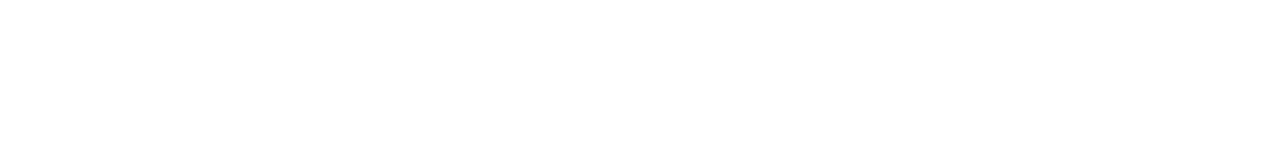
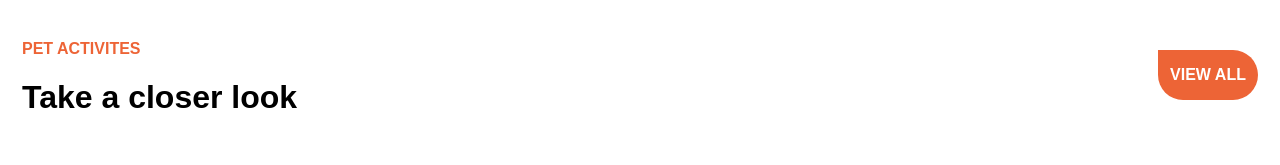
Before and after one commit to bigPeepo/202301-w1ch4-dani-setien, a website: page src/index.html in a window 1280 px wide. Drawn offline with Linux system fonts and the light colour scheme.

Commit message:
Complete header layot

```diff
--- a/package.json
+++ b/package.json
@@ -14,5 +14,8 @@
   "devDependencies": {
     "parcel": "^2.8.2",
     "rimraf": "^3.0.2"
+  },
+  "dependencies": {
+    "@fontsource/nunito": "^4.5.11"
   }
 }
--- a/src/index.html
+++ b/src/index.html
@@ -5,9 +5,19 @@
   <meta charset="UTF-8">
   <meta http-equiv="X-UA-Compatible" content="IE=edge">
   <meta name="viewport" content="width=device-width, initial-scale=1.0">
-  <link rel="shortcut icon" href="img/logo2.png" type="image/x-icon">
-  <title>Document</title>
+  <link rel="shortcut icon" href="../img/logo2.png" type="image/x-icon">
+  <link rel="stylesheet" href="style.css">
+  <title>Pet peeves</title>
 </head>
+<header class="main-header">
+  <div>
+    <span class="main-header__introduction">
+      PET ACTIVITES
+    </span>
+    <h1 class="main-header__title">Take a closer look</h1>
+  </div>
+  <button class="main-header__button">VIEW ALL</button>
+</header>
 
 <body>
 
--- /dev/null
+++ b/src/style.css
@@ -0,0 +1,77 @@
+@import url("/node_modules/@fontsource/nunito/400.css");
+@import url("/node_modules/@fontsource/nunito/800.css");
+
+:root {
+  --typography-main: "Nunito", sans-serif;
+  --color-brand: #ed6436;
+  --padding-horizontal: 70px;
+}
+
+*,
+*::before,
+*::after {
+  box-sizing: border-box;
+  font-family: var(--typography-main);
+}
+
+html,
+body {
+  margin: 0;
+  min-height: 100vh;
+  background-color: #fff;
+}
+
+input,
+button,
+textarea,
+select {
+  font: inherit;
+}
+
+main {
+  padding-left: var(--padding-horizontal);
+  padding-right: var(--padding-horizontal);
+}
+
+.main-header {
+  display: flex;
+  flex-direction: row;
+  flex-wrap: wrap;
+  justify-content: space-between;
+  align-content: space-between;
+  height: 18vmin;
+  padding: 22px;
+}
+
+@media only screen and (max-width: 400px) {
+  .main-header {
+    justify-content: center;
+  }
+
+  .main-header div {
+    display: flex;
+    flex-direction: column;
+    align-items: center;
+  }
+}
+
+.main-header__introduction {
+  color: var(--color-brand);
+  font-weight: 800;
+}
+
+.main-header__button {
+  display: inline-block;
+  border: none;
+  background-color: var(--color-brand);
+  height: 50px;
+  width: 100px;
+  border-radius: 0em 3em 3em 3em;
+  font-weight: 800;
+  color: #fff;
+  margin-top: 10px;
+}
+
+.main-header__title {
+  text-align: center;
+}
```
Also changed, not shown: 1 other file.
